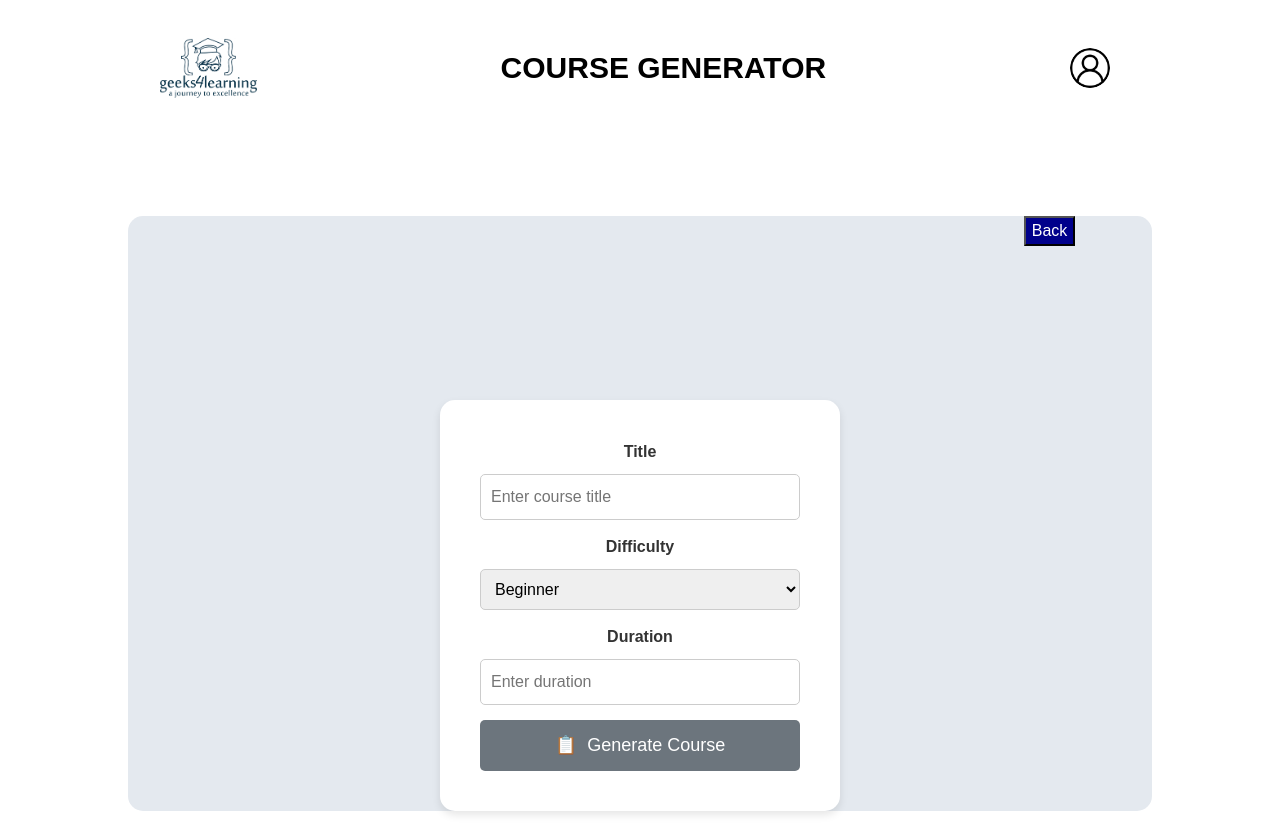
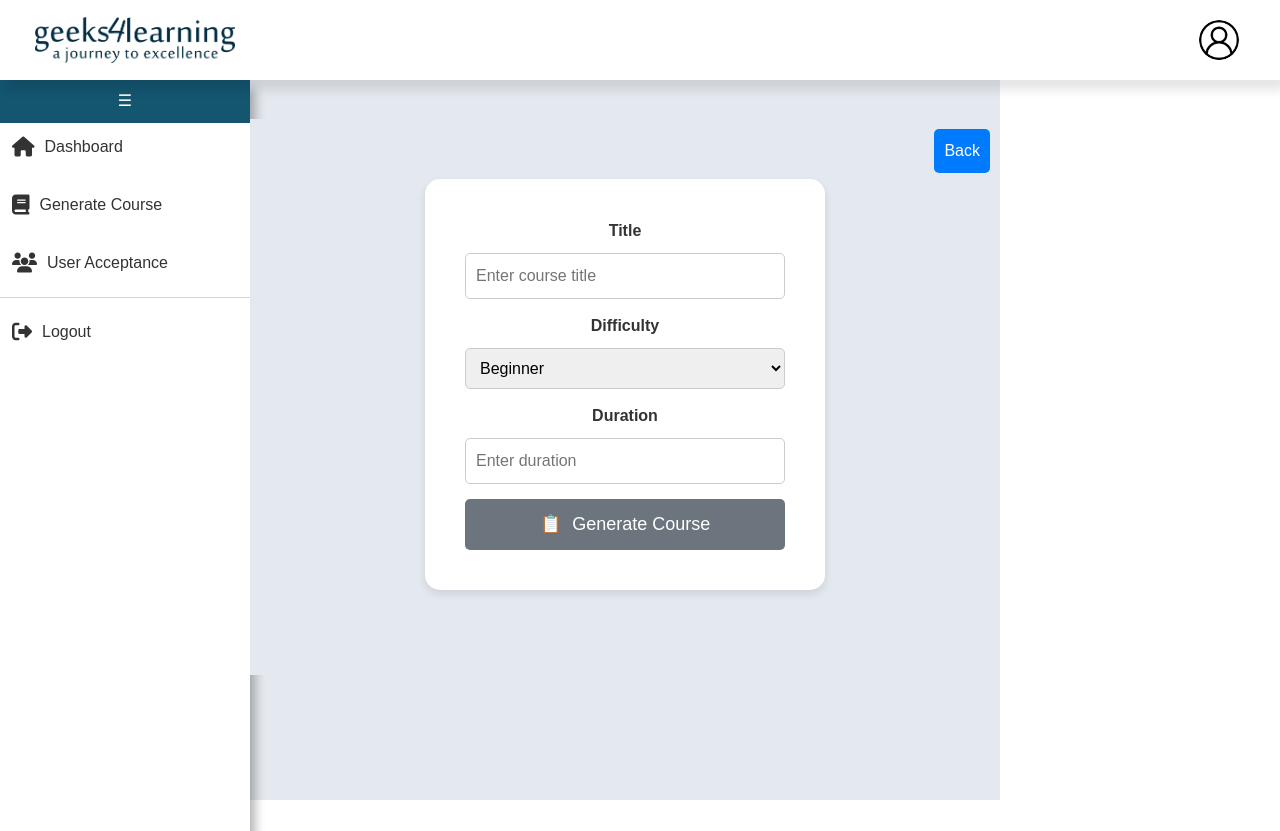
Before and after one commit to Geeks4LearningJHB/Course-Generator, an Angular app in the folder Front-end/CourseGen/: page /generate-content in a window 1280 px wide. After the commit the page ends 800 px from the top, so only its background shows below. Built offline with nearby package versions, Linux system fonts and the light colour scheme.

Commit message:
Generate Course Updated

```diff
--- a/Front-end/CourseGen/src/app/Admin/admin-dashboard/admin-dashboard.component.css
+++ b/Front-end/CourseGen/src/app/Admin/admin-dashboard/admin-dashboard.component.css
@@ -10,30 +10,9 @@
   margin-right: 10px;
   }
 
-.dashboard-title {
-  font-size: 30px;
-  font-weight: bold;
-  margin: 20px 0;
-}
-
-.dashboard-button-container {
-  display: flex;
-  flex-wrap: wrap; /* Allows buttons to wrap in case of smaller screens */
-  gap: 20px;
-  padding: 30px;
-  border-radius: 15px;
-  width: 80%;
-  justify-content: center;
-}
-
-.icon {
-    margin-right: 8px;
-  }
-
 .button-container {
   display: flex;
   flex-wrap: wrap;
-    gap: 20px;
   justify-content: center;
 }
 
@@ -47,11 +26,28 @@
   object-fit: cover;
 }
 
-  .dashboard-container {
-    padding: 30px;
+/* .body {
+  margin-top: 79px;
+  background-color: #e4e9ef;
+  display: flex;
+  width: 100%;
+  overflow: hidden;
 }
 
-.body {
-  margin-top: 61px;
-  background-color: #e4e9ef;;
+.dash-container-1{
+  display: flex;
+  position: relative;
+  align-items: center;
+  justify-content: center;
+  margin-top: 40px;
+  padding: 60px;
+  width: 80vw;
+  background-color: #e4e9ef;
+  flex-grow: 1;
+  transition: margin-left 0.3s ease;
+  margin-left: 250px;
 }
+
+.sidebar.collapsed + .dash-container-1 {
+  margin-left: 85px;
+} */
--- a/Front-end/CourseGen/src/app/Admin/admin-dashboard/admin-dashboard.component.html
+++ b/Front-end/CourseGen/src/app/Admin/admin-dashboard/admin-dashboard.component.html
@@ -24,7 +24,11 @@
       </li>
       <li>
         <i class="icon fas fa-users"></i>
-        <span *ngIf="!isCollapsed">User Acceptance</span>
+        <span *ngIf="!isCollapsed">User Management</span>
+      </li>
+      <li>
+        <i class="icon fas fa-users"></i>
+        <span *ngIf="!isCollapsed">View All Users</span>
       </li>
       <hr class="divider" />
       <li>
@@ -36,7 +40,7 @@
 
 
 
-  <div class="dash-container">
+  <div class="dash-container-1">
     <div class="button-container">
       <div class="card" style="width: 18rem;">
         <img src="https://via.placeholder.com/150" class="card-img-top" alt="Card image">
--- a/Front-end/CourseGen/src/app/Trainer/generate-content/generate-content.component.css
+++ b/Front-end/CourseGen/src/app/Trainer/generate-content/generate-content.component.css
@@ -14,12 +14,11 @@
     justify-content: flex-start; /* Aligns items to start from the top */
     width: 100%;
     max-width: 1000px; /* Set maximum width */
-    margin: 0 auto; /* Center horizontally */
-    padding: 20px;
     font-family: Arial, sans-serif;
     min-height: 100vh; /* Full-page height */
     text-align: center;
     box-sizing: border-box;
+    background-color: #e4e9ef;
   }
 
 
@@ -63,8 +62,9 @@
     border-radius: 15px;
     box-shadow: 0px 4px 8px rgba(0, 0, 0, 0.1);
     width: 400px;
-    max-height: 80%;
-    overflow-y: auto;
+    max-height: 100%;
+    overflow-y: visible;
+    margin-bottom: 25px;
   }
 
   .form-group {
@@ -112,8 +112,13 @@
   }
    */
 .back-button{
-  background-color: darkblue;
-  margin-left: 80%;
-  margin-bottom: 15%;
+  position: absolute;
+  top: 10px; /* Distance from the top of the container */
+  right: 10px; /* Distance from the right of the container */
+  background-color: #007bff; /* Example background color */
   color: white;
+  border: none;
+  padding: 10px;
+  border-radius: 5px;
+  cursor: pointer;
 }
--- a/Front-end/CourseGen/src/app/Trainer/generate-content/generate-content.component.html
+++ b/Front-end/CourseGen/src/app/Trainer/generate-content/generate-content.component.html
@@ -1,13 +1,50 @@
-<div class="admin-dashboard-container">
-  <div class="dashboard-header">
+<div class="admin-dashboard-container" style="background-color: #e4e9ef;">
+  <!-- <div class="dashboard-header">
     <img routerLink="/admin-dashboard" style="cursor: pointer" src="assets/company_logo_login.png" alt="Logo" class="logo" />
     <h1 class="dashboard-title">COURSE GENERATOR</h1>
     <img routerLink="/profile-management" src="assets/userIcon.png" alt="Profile Icon" class="profile-icon" />
+  </div> -->
+
+
+  <div class="top-nav">
+    <div class="logo">
+      <img src="assets/Word-logo.png" alt="Logo" class="logo-img" />
+    </div>
+    <div class="nav-right">
+      <button class="profile-btn">
+        <img src="assets/userIcon.png" alt="Profile" class="profile-img" />
+      </button>
+    </div>
   </div>
 
-<div class="dash-container">
+  <div class="body">
+  <div class="sidebar" [class.collapsed]="isCollapsed">
+    <button class="toggle-btn" (click)="toggleSidebar()">☰</button>
+  <ul>
+    <li>
+      <i class="icon fa fa-home"></i>
+      <span *ngIf="!isCollapsed">Dashboard</span>
+    </li>
+    <li>
+      <i class="icon fas fa-book"></i>
+      <span *ngIf="!isCollapsed" routerLink="/generate-content">Generate Course</span>
+    </li>
+    <li>
+      <i class="icon fas fa-users"></i>
+      <span *ngIf="!isCollapsed">User Acceptance</span>
+    </li>
+    <hr class="divider" />
+    <li>
+      <i class="icon fas fa-sign-out-alt"></i>
+      <span class="logout-link" *ngIf="!isCollapsed">Logout</span>
+    </li>
+  </ul>
+</div>
+
+<div class="dash-container-1">
   <button class="back-button" routerLink="/admin-dashboard">
     <span class="icon"></span> Back </button>
+
   <div class="form-box">
     <form (ngSubmit)="onGenerateCourse()">
       <div class="form-group">
--- a/Front-end/CourseGen/src/app/Trainer/generate-content/generate-content.component.ts
+++ b/Front-end/CourseGen/src/app/Trainer/generate-content/generate-content.component.ts
@@ -22,6 +22,7 @@ export class GenerateContentComponent {
   isComplete = false;
   countdown = 30; // Initial countdown in minutes
   generatedData: string = ''; // Placeholder for backend data
+  isCollapsed = false;
 
   startGeneration() {
     this.isLoading = true;
@@ -56,7 +57,7 @@ export class GenerateContentComponent {
     alert('Course content saved successfully!');
   }
 
-  // onPreview() {
-  //   alert('Preview of the course content');
-  // }
+  toggleSidebar() {
+    this.isCollapsed = !this.isCollapsed;
+  }
 }
--- a/Front-end/CourseGen/src/app/app.component.css
+++ b/Front-end/CourseGen/src/app/app.component.css
@@ -0,0 +1,3 @@
+.backgroundP{
+    background-color: #e4e9ef;
+}
--- a/Front-end/CourseGen/src/styles.css
+++ b/Front-end/CourseGen/src/styles.css
@@ -26,11 +26,12 @@
 
 .dash-container{
     display: flex;
-    flex-direction: column;
+    position: relative;
+    /* flex-direction: column; */
     align-items: center;
     justify-content: center;
     margin-top: 100px;
-    /* height: 80vh; */
+    padding: 60px;
     width: 80vw;
     border-radius: 15px;
     background-color: #e4e9ef;
@@ -42,14 +43,12 @@
     align-items: center;
     justify-content: flex-start; /* Aligns items to start from the top */
     width: 100%;
-    max-width: 2000px; /* Set maximum width */
-    /* margin: 0 auto; Center horizontally */
-    /* padding: 20px; */
+    max-width: 2000px;
     font-family: Arial, sans-serif;
-    min-height: 100vh; /* Full-page height */
+    min-height: 100vh;
     text-align: center;
     box-sizing: border-box;
-    /* background-color: #e4e9ef; */
+    background-color: #e4e9ef;
   }
 
 
@@ -111,7 +110,6 @@
     border: 1px solid #ccc;
   }
 
-   /* sidebar.component.css */
    .sidebar {
     width: 250px;
     height: 100vh;
@@ -124,7 +122,6 @@
     transition: width 0.3s ease;
     box-shadow: 5px 10px 10px rgba(0, 0, 0, 0.3);
     overflow: hidden;
-    /* margin-top: 30px; */
   }
 
   .sidebar.collapsed {
@@ -247,3 +244,40 @@
 .profile-btn:hover {
   opacity: 0.7;
 }
+
+.back-button{
+  position: absolute;
+  top: 10px;
+  right: 10px;
+  background-color: #007bff; /* Example background color */
+  color: white;
+  border: none;
+  padding: 10px;
+  border-radius: 5px;
+  cursor: pointer;
+}
+.body {
+  margin-top: 79px;
+  background-color: #e4e9ef;
+  display: flex;
+  width: 100%;
+  overflow: hidden;
+}
+
+.dash-container-1{
+  display: flex;
+  position: relative;
+  align-items: center;
+  justify-content: center;
+  margin-top: 40px;
+  padding: 60px;
+  width: 80vw;
+  background-color: #e4e9ef;
+  flex-grow: 1;
+  transition: margin-left 0.3s ease;
+  margin-left: 250px;
+}
+
+.sidebar.collapsed + .dash-container-1 {
+  margin-left: 85px;
+}
```
Lines whose indentation alone changed are shown as unchanged.
